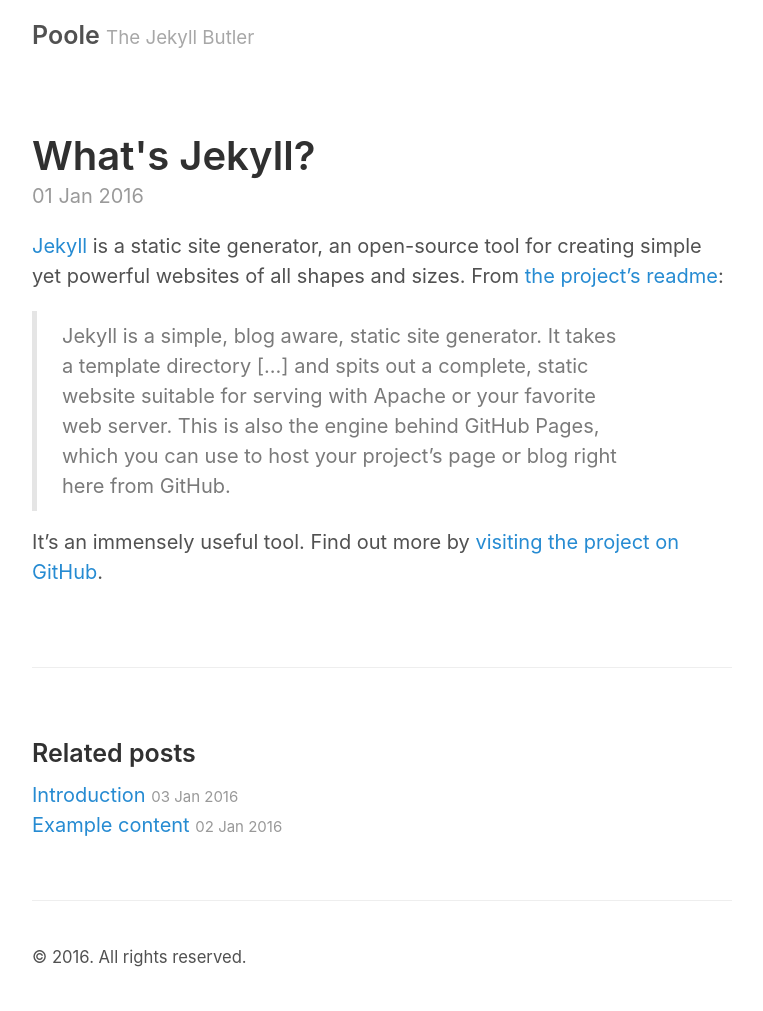
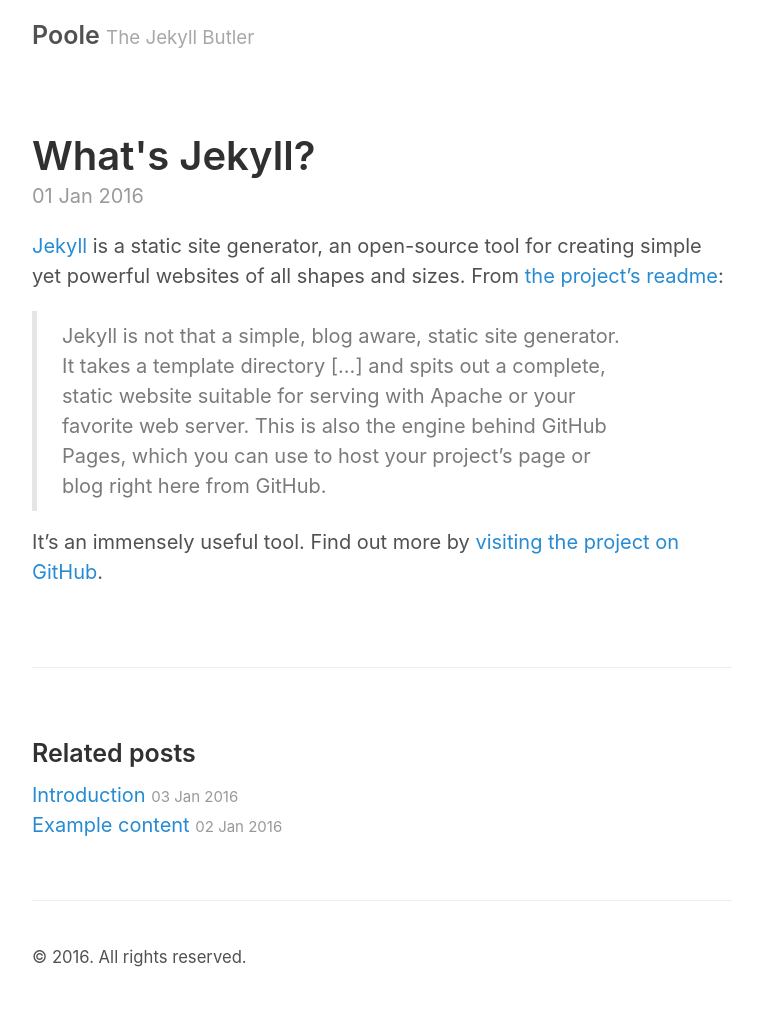
Before and after one commit to kapilkumawat/blog, a Jekyll site: the page built from _posts/2016-01-01-whats-jekyll.md, in a window 1280 px wide. Shown: the whole page, without its empty margins (258-1021 px from the left). Built offline with Jekyll 4.4.1, drawn with Linux system fonts in a browser that asks for light colours.

```diff
--- a/_config.yml
+++ b/_config.yml
@@ -6,7 +6,7 @@ title:               Poole
 tagline:             The Jekyll Butler
 url:                 http://getpoole.com
 paginate:            1
-baseurl:             ""
+baseurl:             /blog
 
 # Assets
 #
--- a/_posts/2016-01-01-whats-jekyll.md
+++ b/_posts/2016-01-01-whats-jekyll.md
@@ -5,6 +5,6 @@ title: What's Jekyll?
 
 [Jekyll](http://jekyllrb.com) is a static site generator, an open-source tool for creating simple yet powerful websites of all shapes and sizes. From [the project's readme](https://github.com/jekyll/jekyll/blob/master/README.markdown):
 
-> Jekyll is a simple, blog aware, static site generator. It takes a template directory [...] and spits out a complete, static website suitable for serving with Apache or your favorite web server. This is also the engine behind GitHub Pages, which you can use to host your project’s page or blog right here from GitHub.
+> Jekyll is not that a simple, blog aware, static site generator. It takes a template directory [...] and spits out a complete, static website suitable for serving with Apache or your favorite web server. This is also the engine behind GitHub Pages, which you can use to host your project’s page or blog right here from GitHub.
 
 It's an immensely useful tool. Find out more by [visiting the project on GitHub](https://github.com/jekyll/jekyll).
```
Also changed, not shown: 11 other files.
